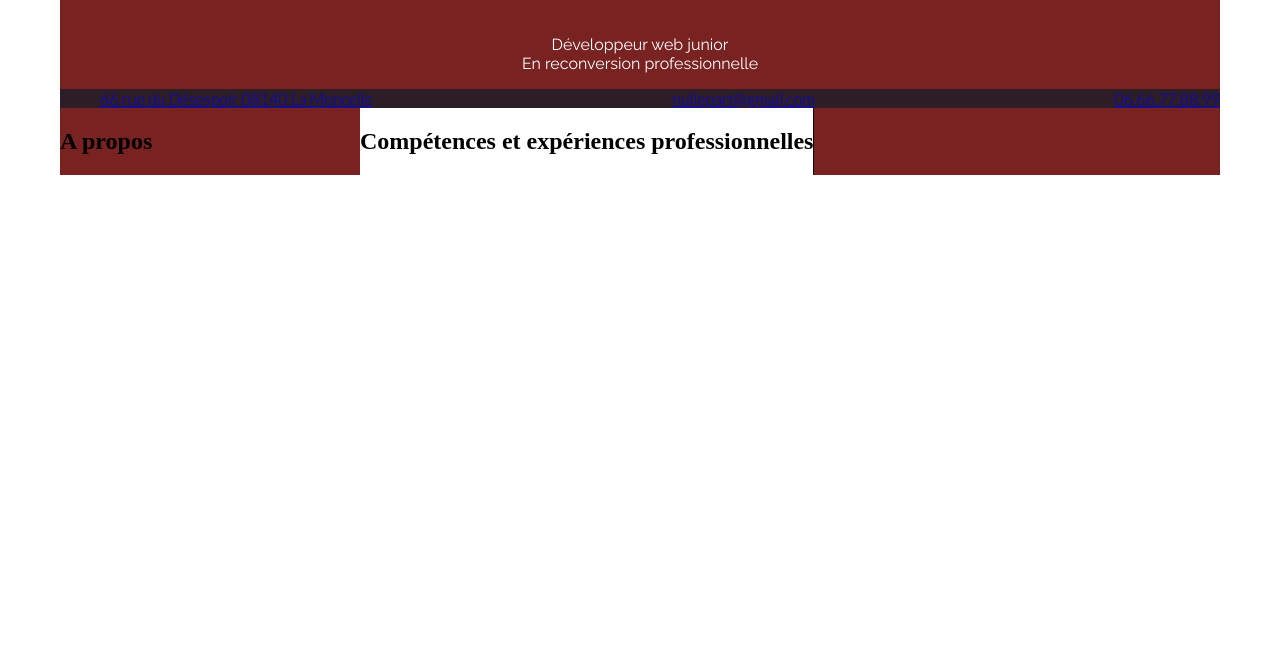
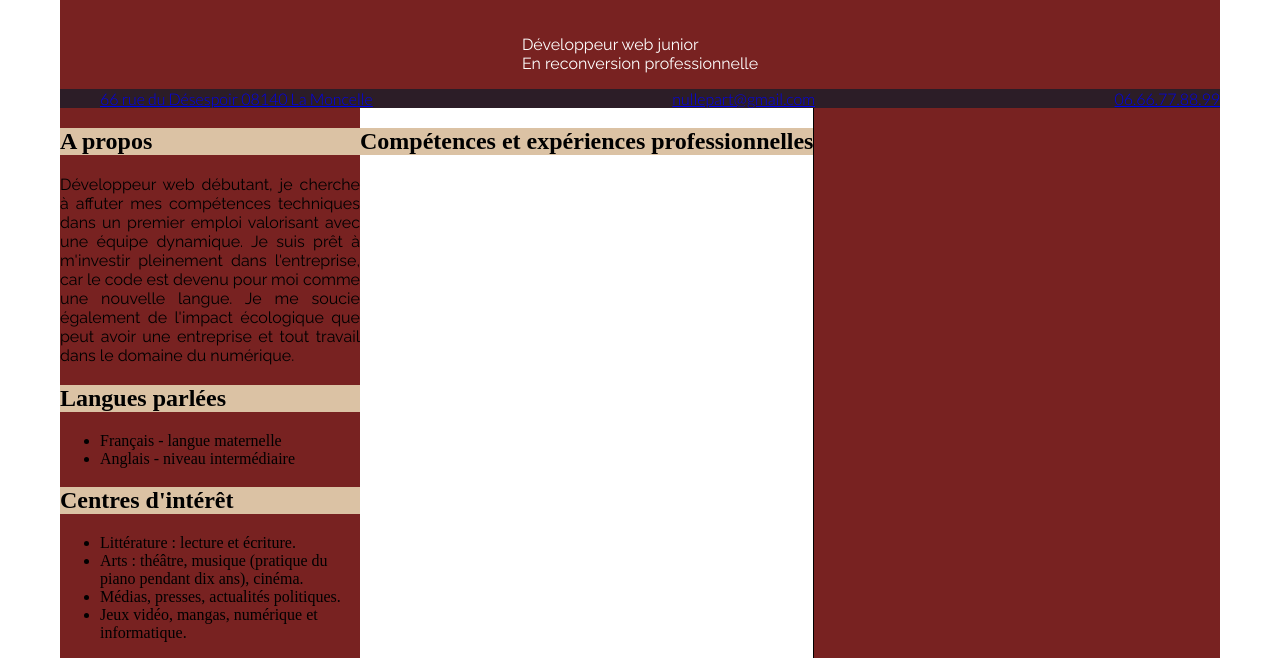
Before and after one commit to BaptisteAlberti/CV, a plain HTML site: page index.html in a window 1280 px wide. Shown: the part 221-887 px from the top of the page. Before the commit the page ends 800 px from the top, so only its background shows below. Drawn offline with Linux system fonts and the light colour scheme; a web font is replaced by a local one.

Commit message:
index.html

```diff
--- a/assets/assets.css
+++ b/assets/assets.css
@@ -17,6 +17,10 @@ header {
 
 h1{
     font-family: "Lato", "sans serif";
+}
+
+h2 {
+    background-color: #dbc2a4;
 }
 
 .informations-dev figure, figure img {
@@ -47,7 +51,7 @@ h1{
     list-style: none;
 }
 p {
-    text-align: center;
+    text-align:justify;
     font-family: "Raleway", "sans serif"
 }
 
--- a/index.html
+++ b/index.html
@@ -31,8 +31,22 @@
             <article class="a-propos">
                 <h2> A propos</h2>
                 <p>
-
+                Développeur web débutant, je cherche à affuter mes compétences techniques dans un premier emploi valorisant avec une équipe dynamique.
+                Je suis prêt à m'investir pleinement dans l'entreprise, car le code est devenu pour moi comme une nouvelle langue.
+                Je me soucie également de l'impact écologique que peut avoir une entreprise et tout travail dans le domaine du numérique.
                 </p>
+                <h2>Langues parlées</h2>
+                <ul>
+                    <li>Français - langue maternelle</li>
+                    <li>Anglais - niveau intermédiaire</li>
+                </ul>
+                <h2>Centres d'intérêt</h2>
+                <ul>
+                    <li>Littérature : lecture et écriture.</li>
+                    <li>Arts : théâtre, musique (pratique du piano pendant dix ans), cinéma.</li>
+                    <li>Médias, presses, actualités politiques.</li>
+                    <li>Jeux vidéo, mangas, numérique et informatique.</li>
+                </ul>
             </article>
             <article class="competences">
                 <h2>Compétences et expériences professionnelles</h2>
```
